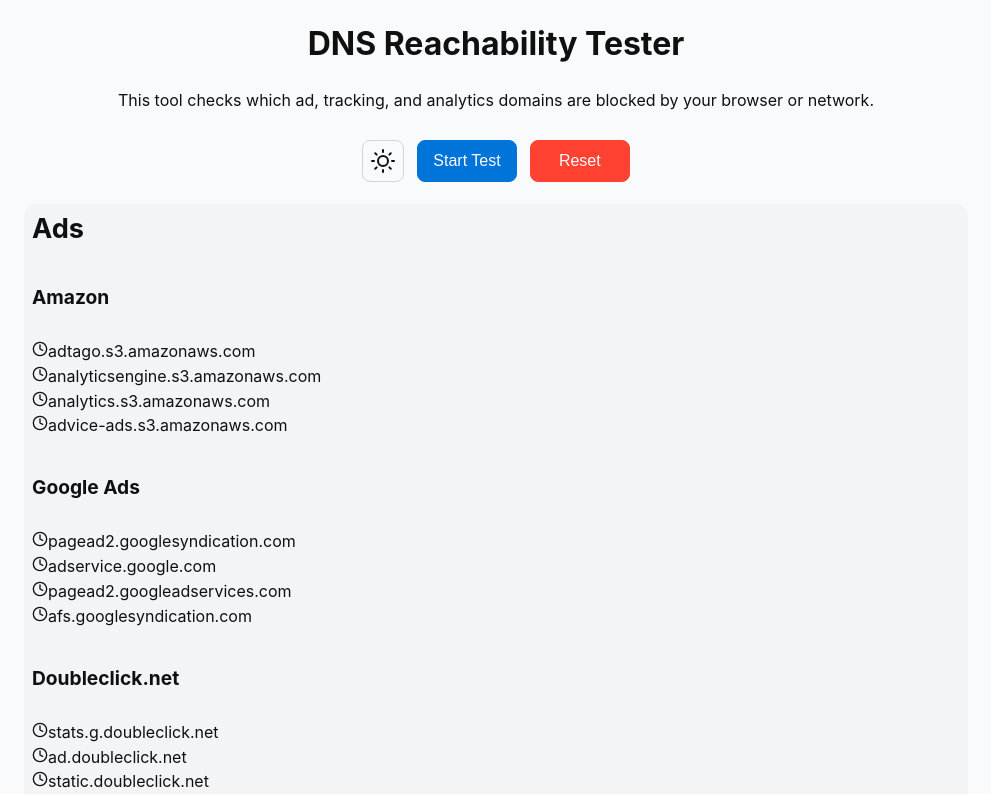
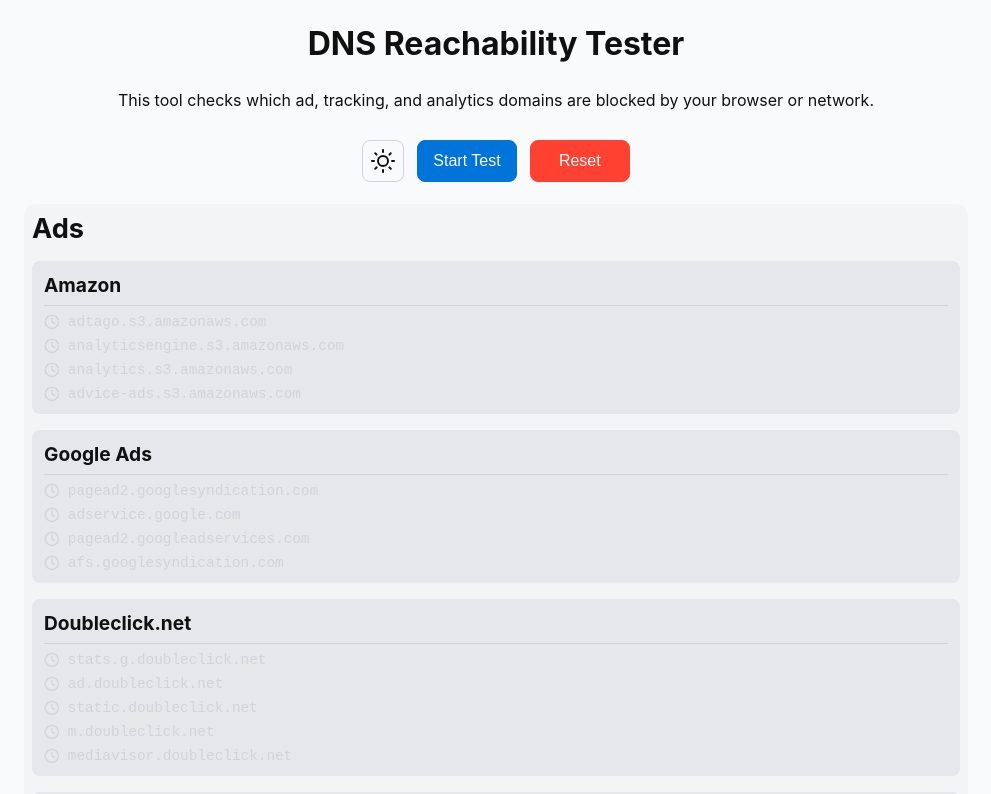
Before and after one commit to xiliourt/adblock-test_next.js, a Next.js app: page / in a window 1280 px wide. Shown: the top 794 px of the page, without its empty margins (144-1135 px from the left). Built offline with nearby package versions, Linux system fonts and the light colour scheme.

Commit message:
Update globals.css

```diff
--- a/app/globals.css
+++ b/app/globals.css
@@ -367,3 +367,72 @@
   background: rgba(0, 0, 0, 0);
   transform: translate(-78%, 50%);
 }
+
+/* --- ADD THIS TO YOUR GLOBALS.CSS & REMOVE THE OLD .badges STYLES --- */
+
+.service-group {
+    padding: 0.75rem;
+    border-radius: var(--radius);
+    background-color: var(--bg3);
+    transition: background-color 0.3s ease-in-out;
+}
+
+/* Style for when all domains in a service group are blocked */
+.service-group-blocked {
+    background-color: var(--green-h);
+}
+
+.service-group h5 {
+    margin-top: 0;
+    margin-bottom: 0.5rem;
+    border-bottom: 1px solid var(--brd);
+    padding-bottom: 0.5rem;
+}
+
+[data-theme='dark'] .service-group-blocked h5 {
+    border-bottom-color: var(--green-d);
+}
+
+.domain-list {
+    list-style: none;
+    padding: 0;
+    margin: 0;
+    display: flex;
+    flex-direction: column;
+    gap: 0.5rem;
+}
+
+.domain-item {
+    display: flex;
+    align-items: center;
+    gap: 0.5rem;
+    font-size: 0.9rem;
+    font-family: monospace;
+}
+
+.domain-item .icon-wrapper {
+    display: inline-flex;
+    align-items: center;
+    font-size: 1.1em;
+}
+
+/* Status Colors */
+.domain-item.status-success {
+    color: var(--green-d);
+}
+.domain-item.status-fail {
+    color: var(--red-d);
+}
+.domain-item.status-pending {
+    color: var(--brd);
+}
+
+[data-theme='dark'] .domain-item.status-success {
+    color: var(--green-l);
+}
+[data-theme='dark'] .domain-item.status-fail {
+    color: var(--red-l);
+}
+[data-theme='dark'] .domain-item.status-pending {
+    color: var(--gray-d);
+}
```
